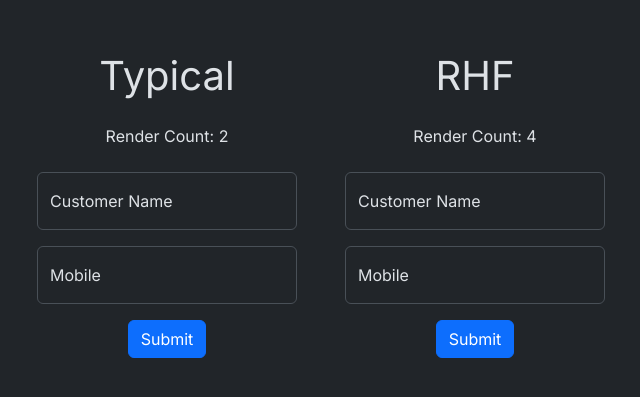
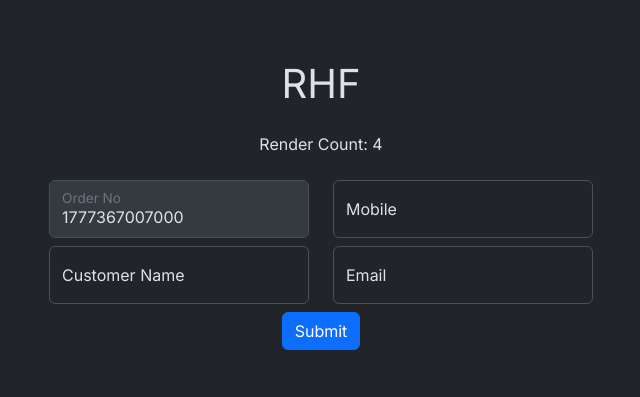
Before and after one commit to time1043/food-delivery-form, a React (Vite) app: page / in a window 1280 px wide. Shown: the part 195-592 px from the top of the page, without its empty margins (319-959 px from the left). Built offline with nearby package versions, Linux system fonts and the light colour scheme.

Commit message:
Pass Default Values to the Entire Form

```diff
--- a/src/App.tsx
+++ b/src/App.tsx
@@ -1,13 +1,10 @@
 import "./App.css";
 import FoodDeliveryForm from "./components/FoodDeliveryForm";
-import TypicalForm from "./components/TypicalForm";
 
 function App() {
   return (
     <div className="container">
-      <div className="d-flex">
-        {/* https://react.dev/learn/manipulating-the-dom-with-refs */}
-        <TypicalForm />
+      <div className="mx-5">
         <FoodDeliveryForm />
       </div>
     </div>
--- a/src/components/FoodDeliveryForm.tsx
+++ b/src/components/FoodDeliveryForm.tsx
@@ -1,16 +1,25 @@
+import type { FieldErrors } from "react-hook-form";
 import { useForm } from "react-hook-form";
-import type { FieldErrors } from "react-hook-form";
 import RenderCount from "./RenderCount";
 
 type FoodDeliveryFormType = {
+  orderNo: number;
   customerName: string;
   mobile: string;
+  email: string;
 };
 
 const RenderCountComponent = RenderCount();
 
 function FoodDeliveryForm() {
-  const { register, handleSubmit } = useForm<FoodDeliveryFormType>();
+  const { register, handleSubmit } = useForm<FoodDeliveryFormType>({
+    defaultValues: {
+      orderNo: new Date().valueOf(),
+      customerName: "",
+      mobile: "",
+      email: "",
+    },
+  });
 
   function onSumbit(formData: FoodDeliveryFormType) {
     console.log("form data", formData);
@@ -20,8 +29,6 @@
     console.log("errors", errors);
   }
 
-  // "handleSubmit" will validate your inputs before invoking "onSubmit"
-  // register your input into the hook by invoking the "register" function
   return (
     <form
       className="m-4"
@@ -31,19 +38,23 @@
       <h1>RHF</h1>
       <RenderCountComponent />
 
-      <div className="form-floating mb-3">
+      {/* .row.mb-2>.col*2 */}
+      <div className="row mb-2">
+        <div className="col">
+          <div className="form-floating">
             <input
               type="text"
               className="form-control"
-          placeholder="Customer Name ..."
-          {...register("customerName", {
-            required: "Customer name is required.",
-          })}
+              placeholder="Order No ..."
+              disabled
+              {...register("orderNo")}
             />
-        <label>Customer Name</label>
+            <label>Order No</label>
+          </div>
         </div>
 
-      <div className="form-floating mb-3">
+        <div className="col">
+          <div className="form-floating">
             <input
               type="text"
               className="form-control"
@@ -54,6 +65,38 @@
             />
             <label>Mobile</label>
           </div>
+        </div>
+      </div>
+
+      <div className="row mb-2">
+        <div className="col">
+          <div className="form-floating">
+            <input
+              type="text"
+              className="form-control"
+              placeholder="Customer Name ..."
+              {...register("customerName", {
+                required: "Customer Name is required.",
+              })}
+            />
+            <label>Customer Name</label>
+          </div>
+        </div>
+
+        <div className="col">
+          <div className="form-floating">
+            <input
+              type="email"
+              className="form-control"
+              placeholder="Email ..."
+              {...register("email", {
+                required: "Email is required.",
+              })}
+            />
+            <label>Email</label>
+          </div>
+        </div>
+      </div>
 
       <button type="submit" className="btn btn-primary">
         Submit
```
Lines whose indentation alone changed are shown as unchanged.
